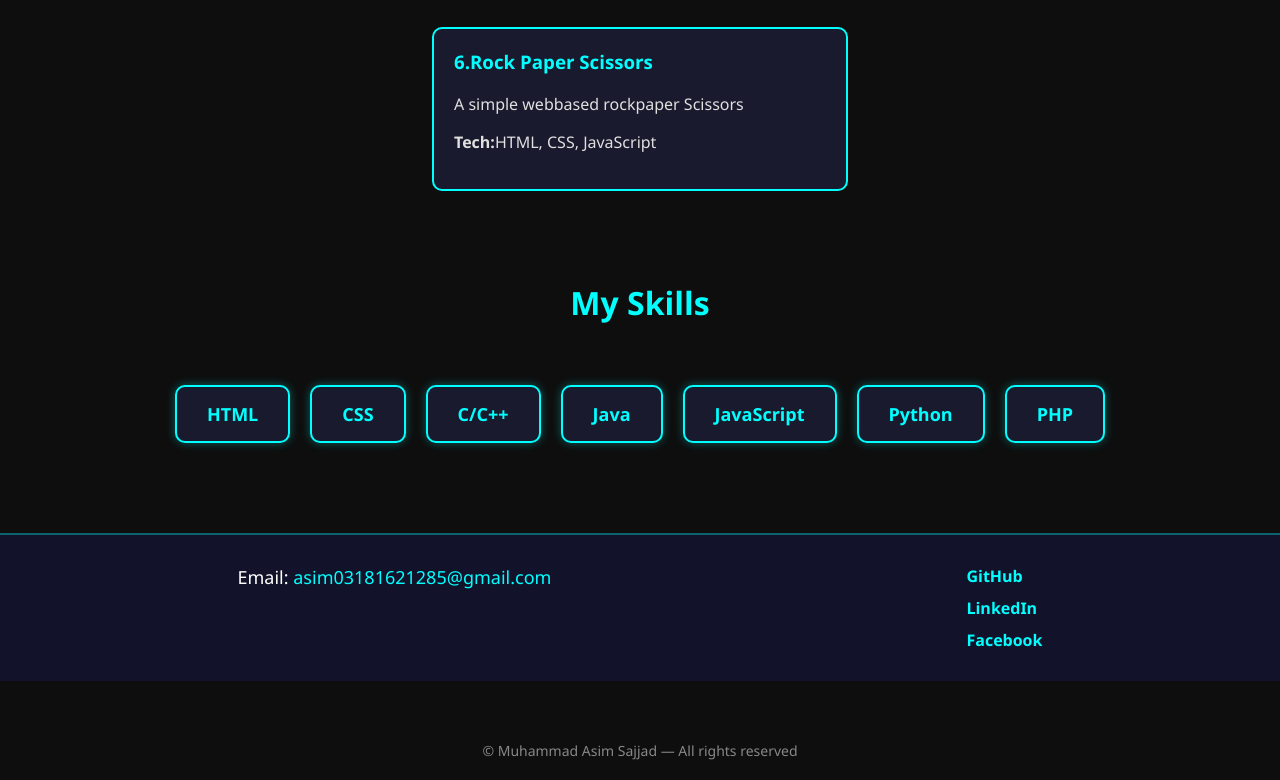
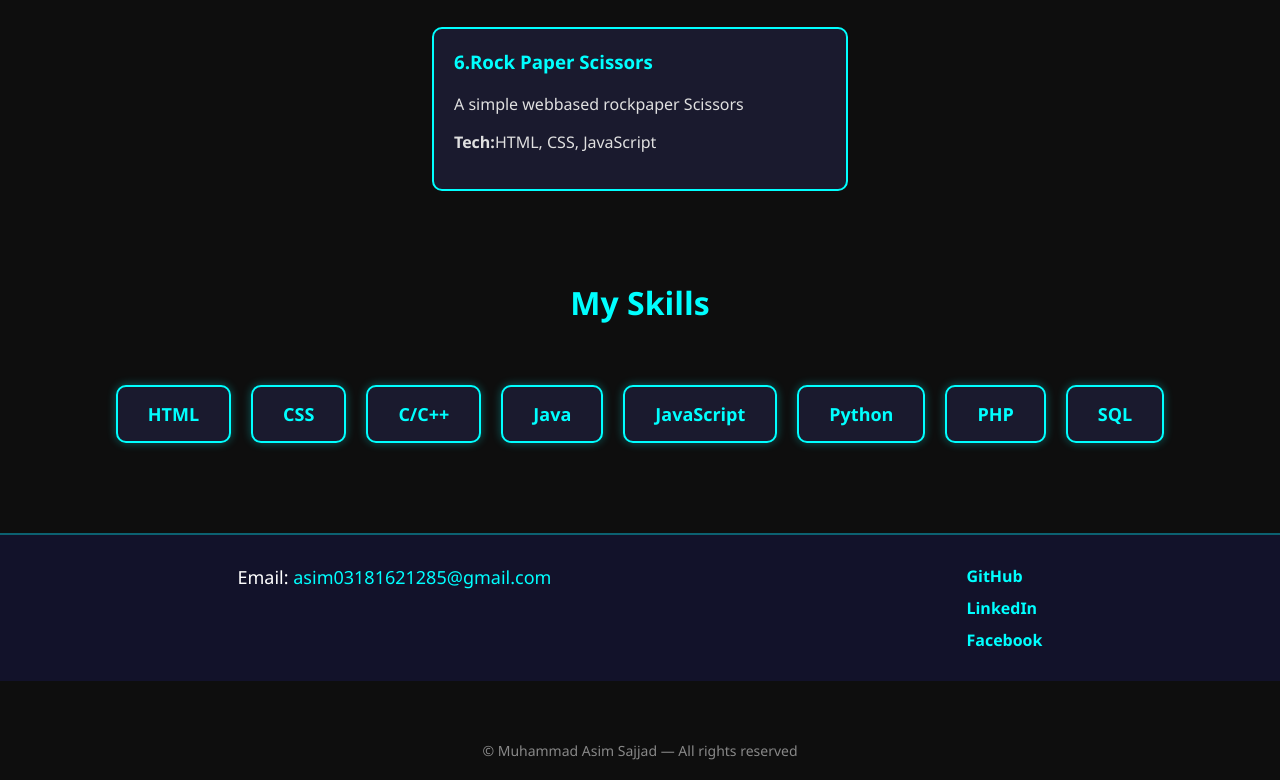
Before and after one commit to muhammadasim31/Portfolio, a plain HTML site: page index.html in a window 1280 px wide. Shown: the part 1298-2078 px from the top of the page. Drawn offline with Linux system fonts and the light colour scheme.

Commit message:
index.html

```diff
--- a/index.html
+++ b/index.html
@@ -93,6 +93,7 @@
         <div class="skill-box">JavaScript</div>
         <div class="skill-box">Python</div>
         <div class="skill-box">PHP</div>
+         <div class="skill-box">SQL</div>
     </div>
 
     <!-- Contact Section -->
```
